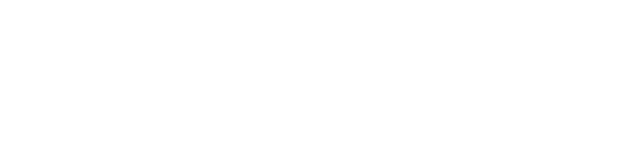
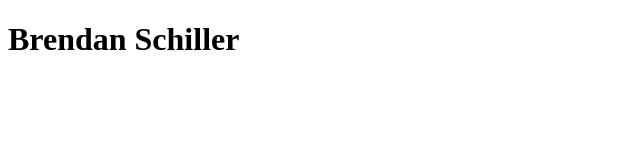
Before and after one commit to bschill32/github_demo, a plain HTML site: page index.html in a window 1280 px wide. Shown: the whole page, without its empty margins (0-640 px from the left). Drawn offline with Linux system fonts and the light colour scheme.

Commit message:
name change

```diff
--- a/index.html
+++ b/index.html
@@ -7,6 +7,6 @@
     <title>Document</title>
 </head>
 <body>
-
+    <h1>Brendan Schiller</h1>
 </body>
 </html>
```
